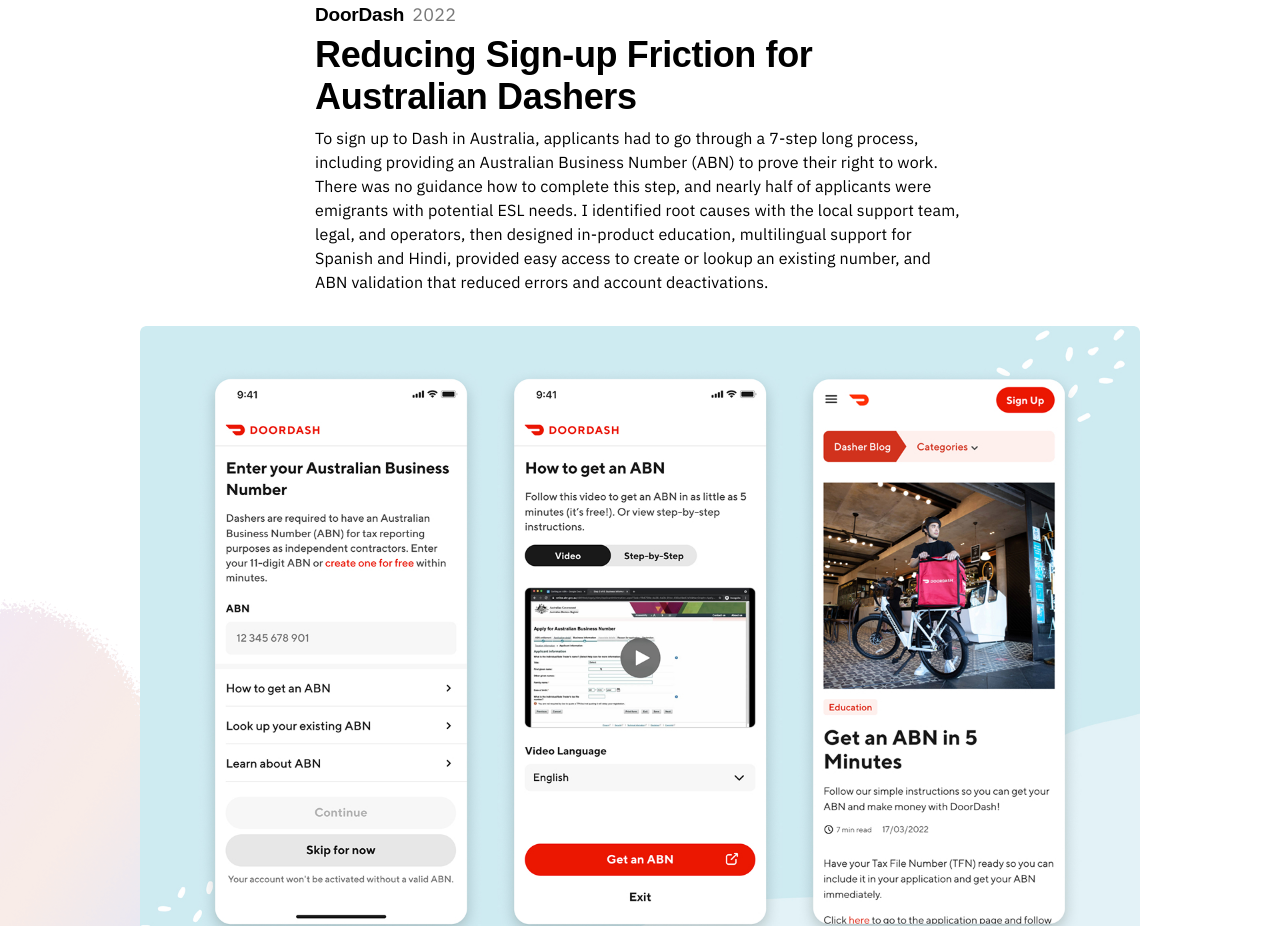
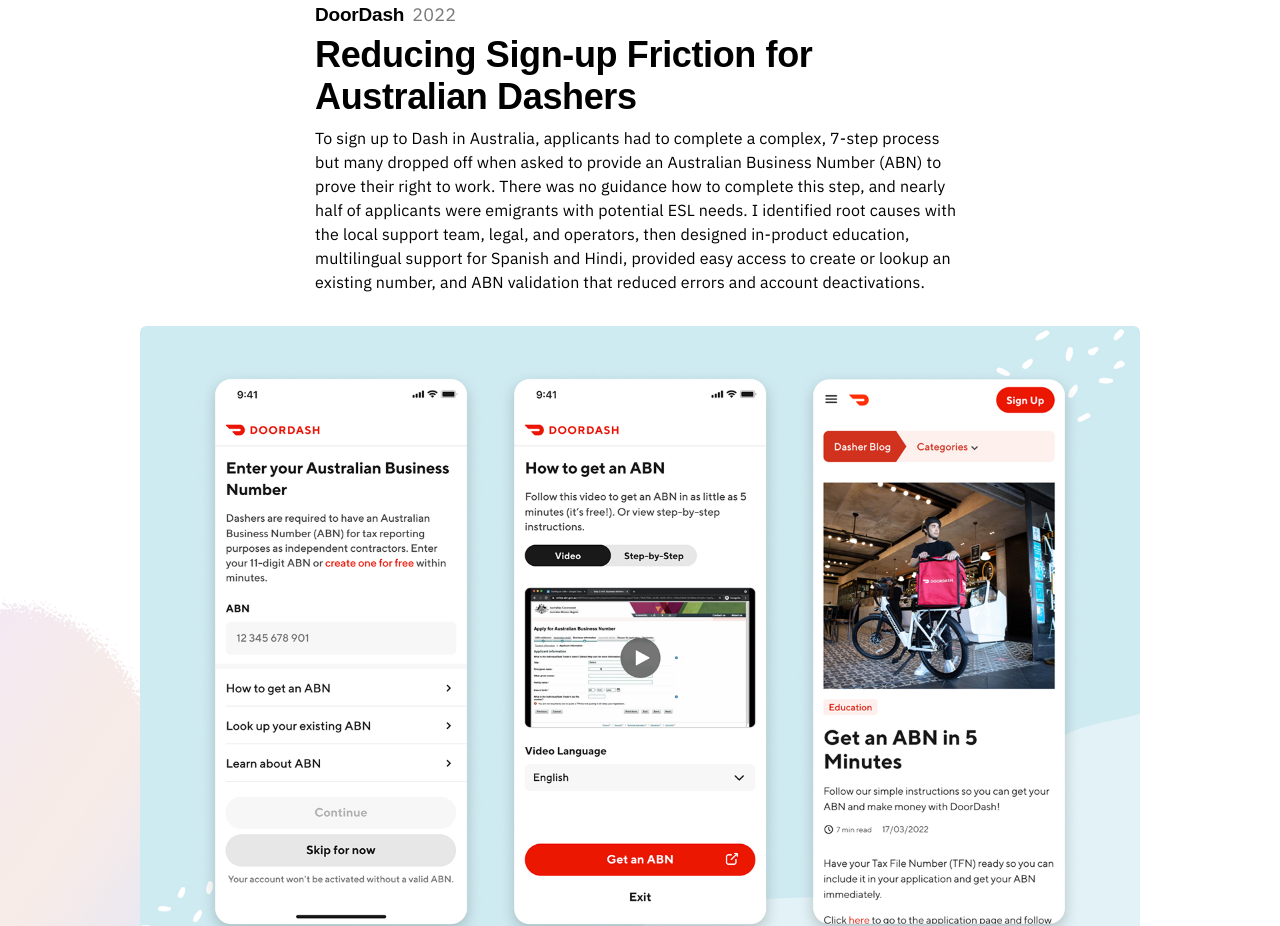
Before and after one commit to rainbowcow02/portfolio-digitalcloud, a website: page index.html in a window 1280 px wide. Shown: the part 1879-2805 px from the top of the page. Drawn offline with nearby package versions, Linux system fonts and the light colour scheme; no server answers; a web font is replaced by a local one.

Commit message:
update DD Aus project description to mention dropoff

```diff
--- a/index.html
+++ b/index.html
@@ -321,7 +321,7 @@
                 Reducing Sign-up Friction for Australian Dashers
               </h3>
               <p class="project__desc type-body">
-                To sign up to Dash in Australia, applicants had to go through a 7-step long process, including providing an Australian Business Number (ABN) to
+                To sign up to Dash in Australia, applicants had to complete a complex, 7-step process but many dropped off when asked to provide an Australian Business Number (ABN) to
                 prove their right to work. There was no guidance how to complete
                 this step, and nearly half of applicants were emigrants with potential ESL
                 needs. I identified root causes with the local support team, legal,
```
